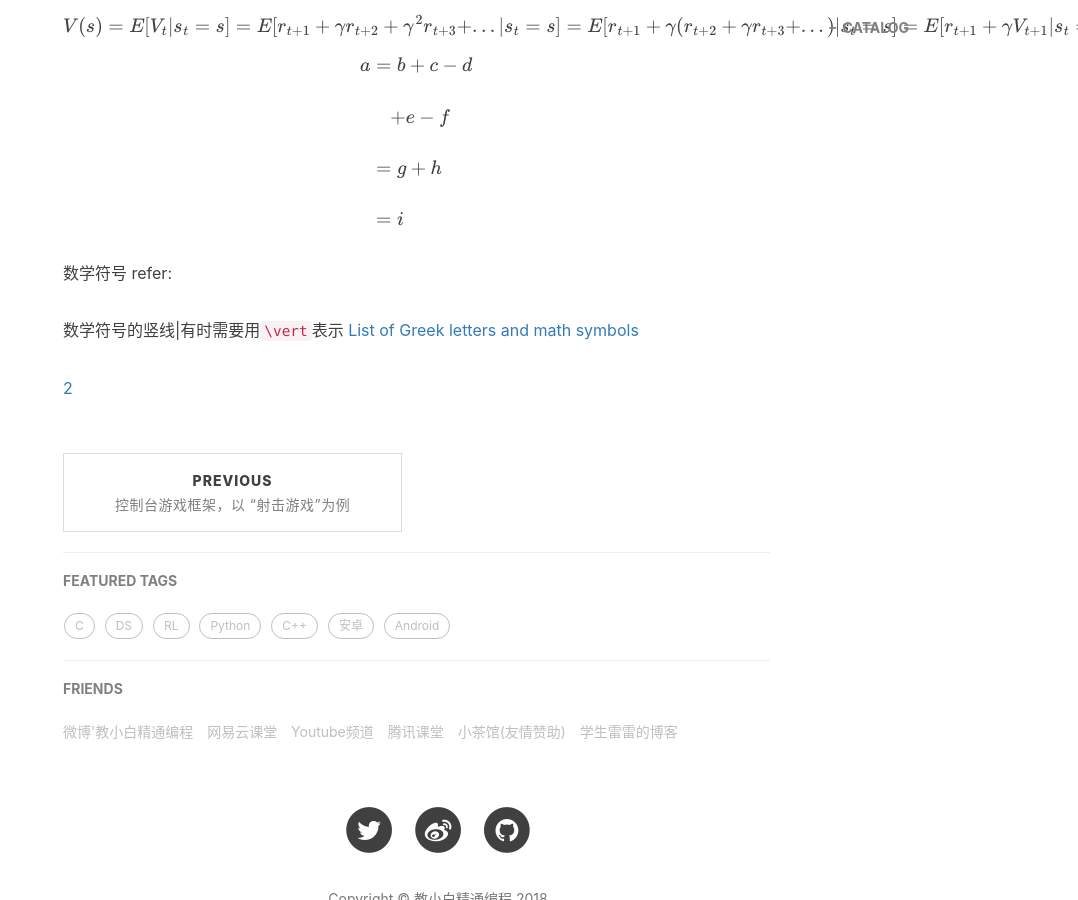
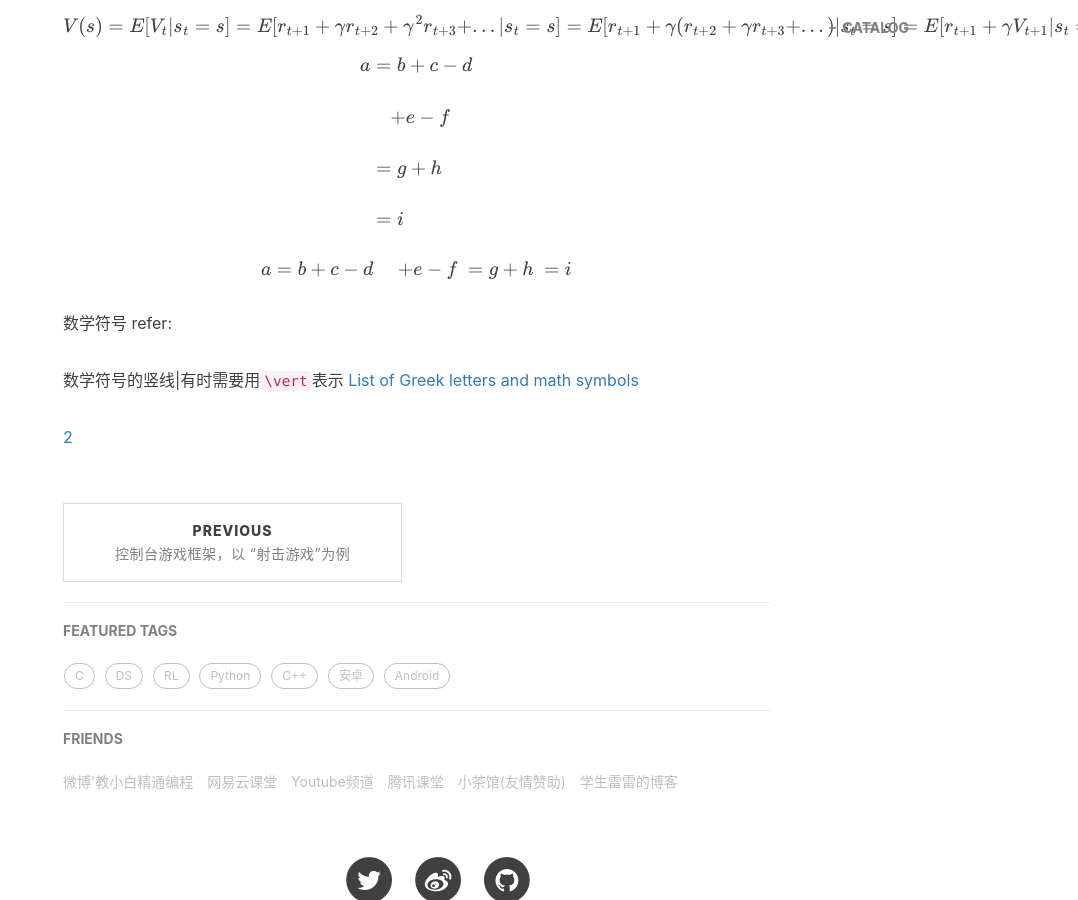
Before and after one commit to xuepro/xuepro.github.io, a Jekyll site: the page built from _posts/2018-05-31-马尔可夫决策过程MDP.md, in a window 1280 px wide and 900 px high, scrolled down 1524 px. Shown: the whole window, without its empty margins (202-1280 px from the left). Built offline with Jekyll 4.4.1, drawn with Linux system fonts in a browser that asks for light colours; nearby versions of some CDN libraries; formulas are drawn with MathJax 3; comment, search, counter and statistics services are not loaded.

Commit message:
Update 2018-05-31-马尔可夫决策过程MDP.md

````diff
--- a/_posts/2018-05-31-马尔可夫决策过程MDP.md
+++ b/_posts/2018-05-31-马尔可夫决策过程MDP.md
@@ -65,6 +65,12 @@ $$\begin{equation}\begin{split} a&=b+c-d\\\\
 \end{split}\end{equation}
 $$
 
+\begin{equation}\begin{split} a&=b+c-d\\\\
+&\quad +e-f\\\\
+&=g+h\\\\
+& =i
+\end{split}\end{equation}
+
 数学符号 refer:
 
 数学符号的竖线|有时需要用```\vert```表示
````
